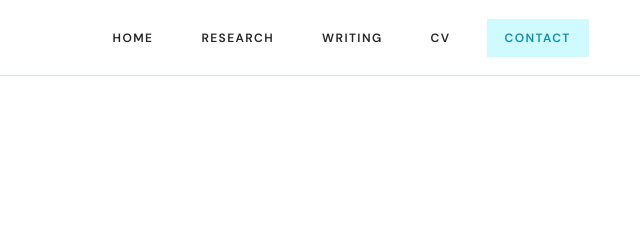
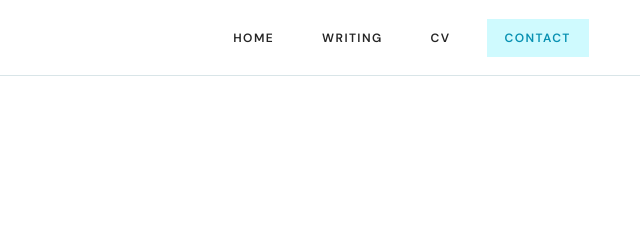
Before and after one commit to bitanegahdar-hue/bitanegahdar-psychology, a plain HTML site: page about.html in a window 1280 px wide. Shown: the top 240 px of the page, 640-1280 px from the left. Drawn offline with Linux system fonts and the light colour scheme.

Commit message:
Update about.html

```diff
--- a/about.html
+++ b/about.html
@@ -535,10 +535,6 @@ footer{
             Home
         </a>
 
-        <a href="research.html">
-            Research
-        </a>
-
         <a href="writing.html">
             Writing
         </a>
```
